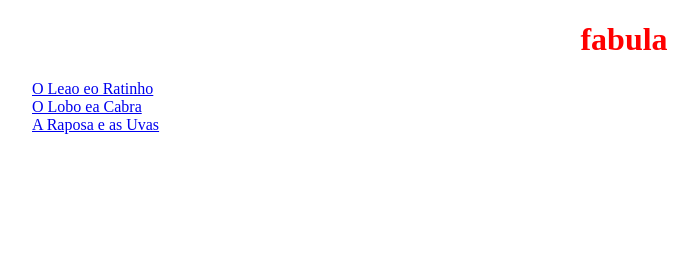
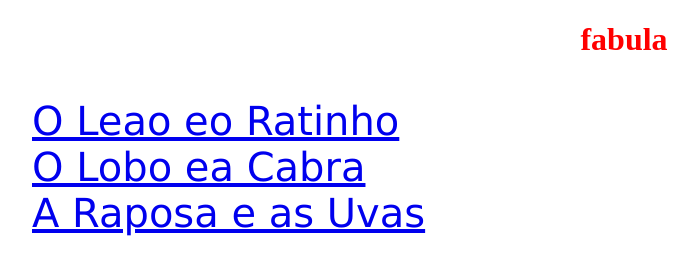
Before and after one commit to nicolassilveriojr/fabulas, a plain HTML site: page index.html in a window 1280 px wide. Shown: the whole page, without its empty margins (16-714 px from the left). Drawn offline with Linux system fonts and the light colour scheme.

Commit message:
863164237u58347

```diff
--- a/index.html
+++ b/index.html
@@ -14,6 +14,8 @@
 
         ul{
             list-style: none;
+            font-size: 40px;
+            font-family: 'Lucida Sans', 'Lucida Sans Regular', 'Lucida Grande', 'Lucida Sans Unicode', Geneva, Verdana, sans-serif;
         }
     </style>
 </head>
```
